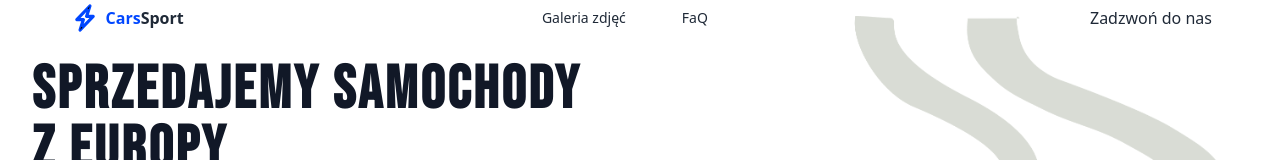
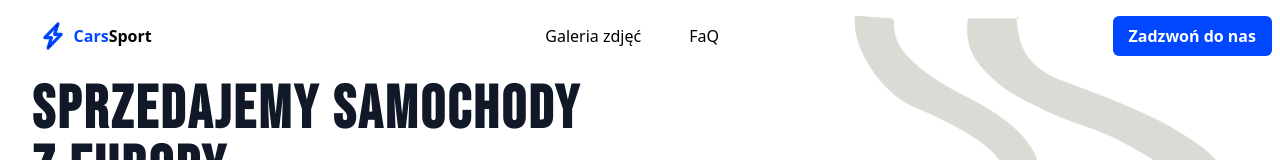
Before and after one commit to WojciechMankowski/adsite_recruitment_task, a React (Vite) app: page / in a window 1280 px wide. Shown: the top 160 px of the page. Built offline with nearby package versions, Linux system fonts and the light colour scheme.

Commit message:
add corect in code

```diff
--- a/src/components/Logo.jsx
+++ b/src/components/Logo.jsx
@@ -3,13 +3,8 @@ import { IoClose } from "react-icons/io5";
 import LogoIMG from "../assets/IMG/logo.svg";
 
 const Logo = ({ isOpen, setIsOpen }) => {
-
   return (
-    <div
-      className="flex flex-row justify-between items-center
-    w-full lg:w-auto pl-10
-    lg:items-center lg:justify-center"
-    >
+    <div className="flex flex-row justify-between items-center w-full lg:w-auto pl-10 lg:items-center lg:justify-center">
       <div className="flex items-center">
         <img src={LogoIMG} alt="logo" />
         <div className="font-semibold ml-2">
@@ -17,8 +12,8 @@ const Logo = ({ isOpen, setIsOpen }) => {
           <span>Sport</span>
         </div>
       </div>
-      <button onClick={() => setIsOpen(!isOpen)} className={`m-4 lg:hidden`}>
-        {isOpen ? <CiMenuBurger/> :  <IoClose />}
+      <button onClick={() => setIsOpen(!isOpen)} className="m-4 lg:hidden">
+        {isOpen ? <IoClose /> : <CiMenuBurger />}
       </button>
     </div>
   );
--- a/src/views/Menu.jsx
+++ b/src/views/Menu.jsx
@@ -1,90 +1,28 @@
+import React, { useState } from "react";
 import Logo from "../components/Logo";
 import Button from "../components/Button";
-import { Menu, MenuItem, MenuItems } from "@headlessui/react";
-import { useState } from "react";
-function classNames(...classes) {
-  return classes.filter(Boolean).join(" ");
-}
-
-const navigation = [
-  { name: "Galeria zdjęć", href: "#", current: true },
-  { name: "FaQ", href: "#", current: false },
-];
 
 const Navbar = () => {
   const [isOpen, setIsOpen] = useState(false);
 
-  const handleToggle = () => {
-    setIsOpen(!isOpen);
-  };
-
   return (
-    <nav className="flex items-center justify-between px-2 sm:px-6 lg:px-8">
-      <Logo />
-
-      {/* Responsive Navigation Menu */}
-      <div className="hidden sm:flex space-x-8">
-        {navigation.map((item) => (
-          <a
-            key={item.name}
-            href={item.href}
-            className={classNames(
-              item.current ? "" : "",
-              "rounded-md px-3 py-2 text-sm font-medium"
-            )}
-          >
-            {item.name}
-          </a>
-        ))}
+    <nav className="flex flex-col items-center justify-center lg:flex-row lg:items-center lg:justify-between pt-4 pr-2">
+      <Logo isOpen={isOpen} setIsOpen={setIsOpen} />
+      <div className={`${isOpen ? 'block' : 'hidden'} lg:flex lg:items-center lg:w-auto`}>
+        <ul className="flex flex-col lg:flex-row gap-4 mt-4 lg:mt-0">
+          <li>
+            <a href="#" className="block py-2 px-4 text-center lg:inline">Galeria zdjęć</a>
+          </li>
+          <li>
+            <a href="#" className="block py-2 px-4 text-center lg:inline">FaQ</a>
+          </li>
+        </ul>
       </div>
-      <div className="sm:hidden flex items-center">
-        <button type="button" onClick={handleToggle} aria-controls="navigation-menu">
-          <svg
-            className="h-6 w-6 text-white"
-            viewBox="0 0 24 24"
-            fill="none"
-            xmlns="http://www.w3.org/2000/svg"
-          >
-            <path
-              d="M4 6h16v2H4zm0 5h16v2H4zm0 5h16v2H4z"
-              fill="currentColor"
-            />
-          </svg>
-        </button>
-      </div>
-
-      <div className="absolute inset-y-0 right-0 flex items-center pr-2 sm:static sm:inset-auto sm:ml-6 sm:pr-0">
-        <Button content="Zadzwoń do nas" className={`...`} />
-
-        <Menu as="div" className="relative ml-3">
-          <MenuItems className="absolute right-0 z-10 mt-2 w-48 origin-top-right rounded-md bg-white py-1 shadow-lg ring-1 ring-black ring-opacity-5 focus:outline-none">
-            <MenuItem>
-              <a href="#" className="block px-4 py-2 text-sm text-gray-700">
-                Your Profile
-              </a>
-            </MenuItem>
-            <MenuItem>
-              <a href="#" className="block px-4 py-2 text-sm text-gray-700">
-                Settings
-              </a>
-            </MenuItem>
-            <MenuItem>
-              <a href="#" className="block px-4 py-2 text-sm text-gray-700">
-                Sign out
-              </a>
-            </MenuItem>
-          </MenuItems>
-          <button type="button" onClick={handleToggle} aria-label="Close menu">
-            <svg
-              className="h-6 w-6 text-white"
-              viewBox="0 0 24 24"
-              fill="none"
-              xmlns="http://www.w3.org/2000/svg"
-            >
-              <path d="M6 18L18 6M6 6l12 12" stroke="currentColor" strokeLinecap="round" strokeLinejoin="round" />
-            </svg>
-          </button>
-        </Menu>
+      <div className={`${isOpen ? 'block' : 'hidden'} lg:block mt-4 lg:mt-0`}>
+        <Button
+          content="Zadzwoń do nas"
+          className="bg-mainColor hover:text-black text-white font-bold py-2 px-4 rounded-md w-full lg:w-auto"
+        />
       </div>
     </nav>
   );
--- a/tailwind.config.js
+++ b/tailwind.config.js
@@ -14,5 +14,5 @@ export default {
 
     },
   },
-  plugins: [require("daisyui")],
+  plugins: [],
 };
```
